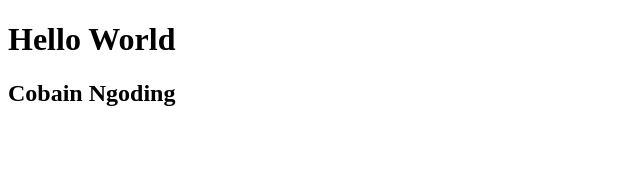
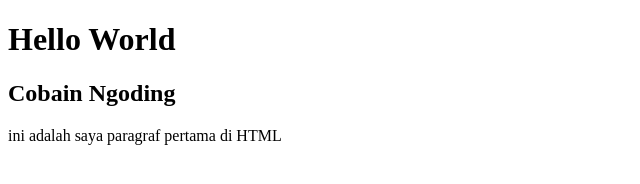
Before and after one commit to renaldihairil/3--Kelas-Revou, a plain HTML site: page index.html in a window 1280 px wide. Shown: the whole page, without its empty margins (0-640 px from the left). Drawn offline with Linux system fonts and the light colour scheme.

Commit message:
Tag Paragraf

```diff
--- a/index.html
+++ b/index.html
@@ -8,5 +8,6 @@
 <body>
     <h1>Hello World</h1>
     <h2>Cobain Ngoding</h2>
+    <P>ini adalah saya paragraf pertama di HTML</P>
 </body>
 </html>
```
